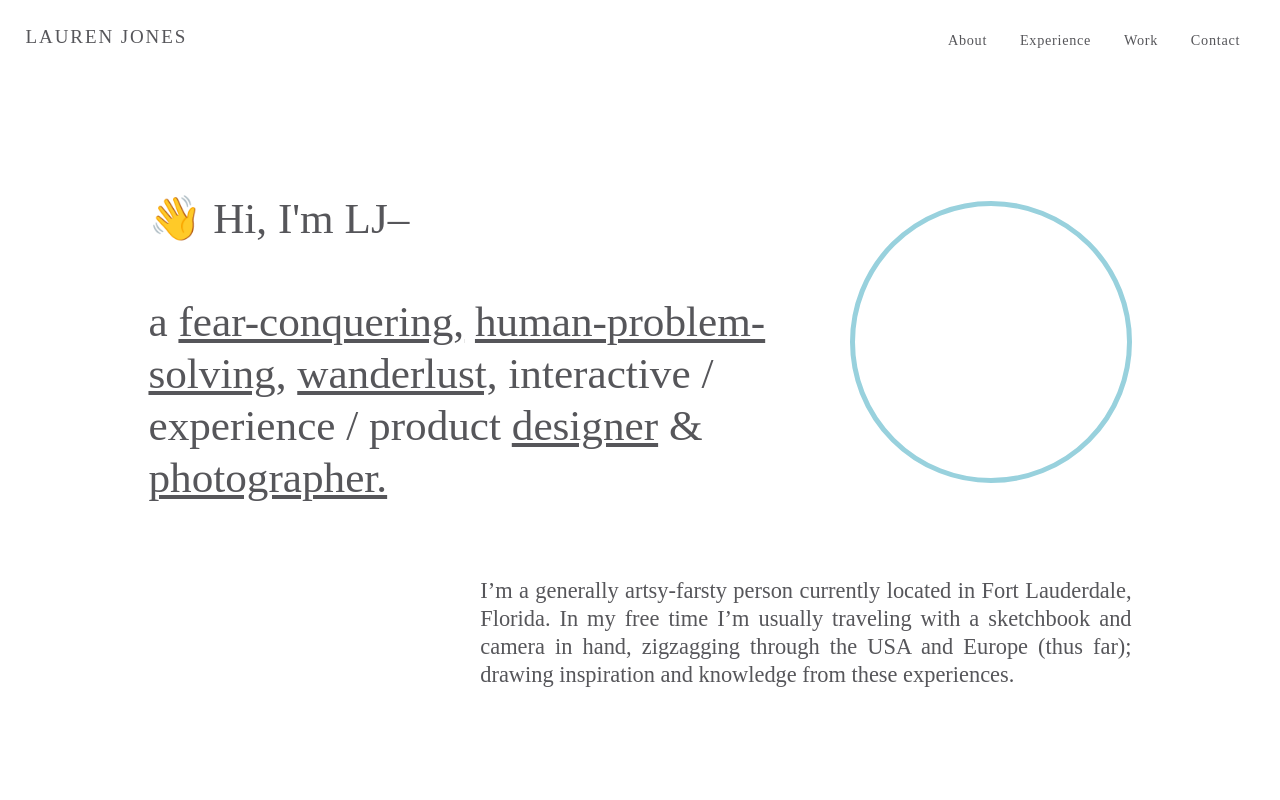
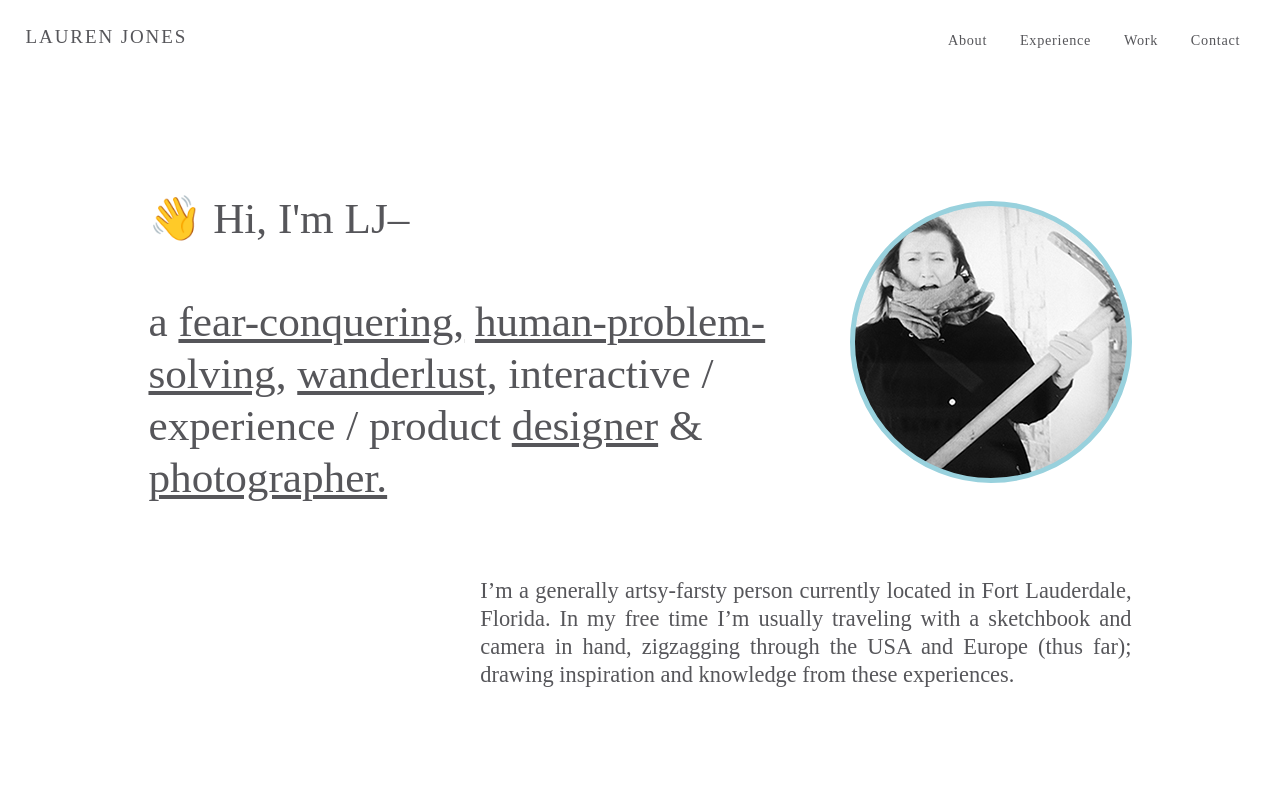
Before and after one commit to laurenee/laurenee.github.io, a plain HTML site: page index.html in a window 1280 px wide. Shown: the top 800 px of the page. Drawn offline with Linux system fonts and the light colour scheme.

Commit message:
photo fix2

```diff
--- a/basic.css
+++ b/basic.css
@@ -177,7 +177,7 @@ h6 a:hover{
 }
 
 .profilephoto {
-    background-image: url(matterhorn.jpg);
+    background-image: url(images/matterhorn.jpg);
     float: right;
     clear: both;
     height: 17em;
```
